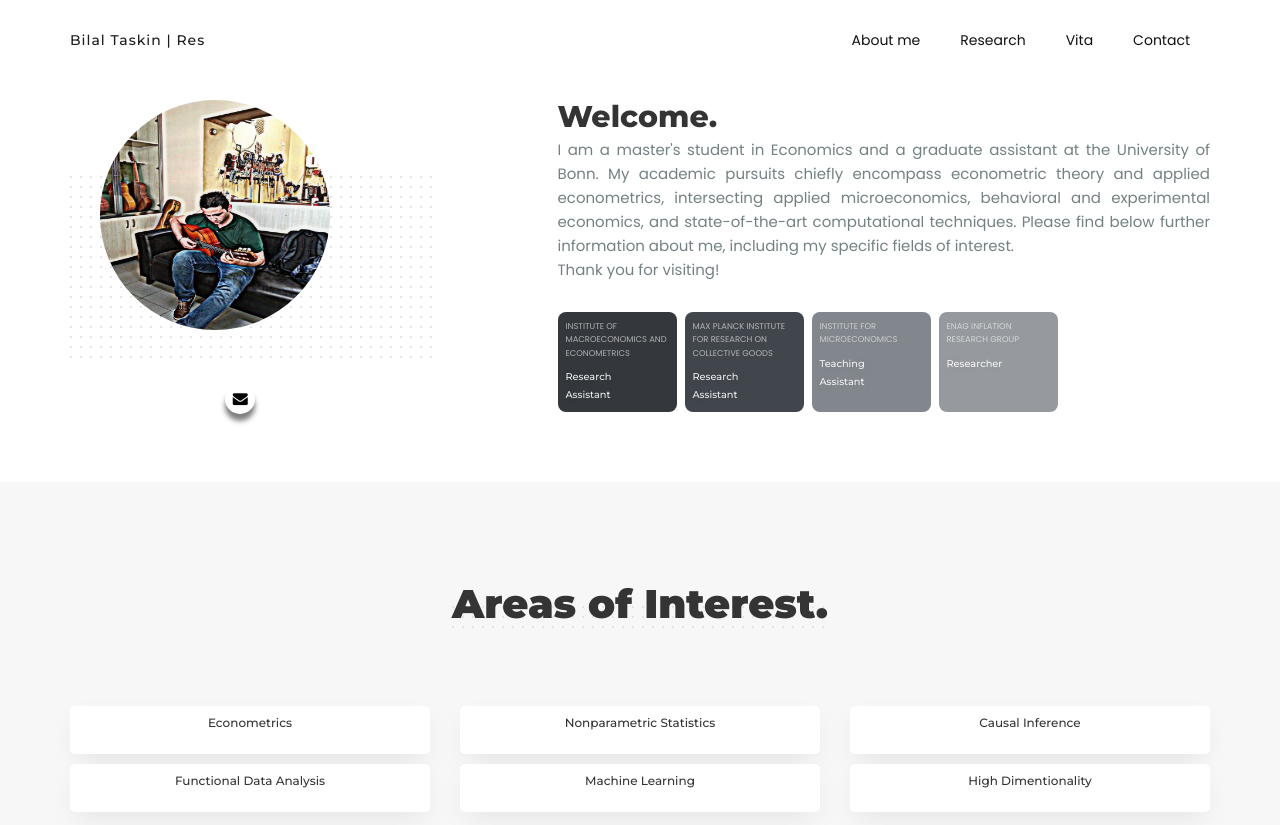
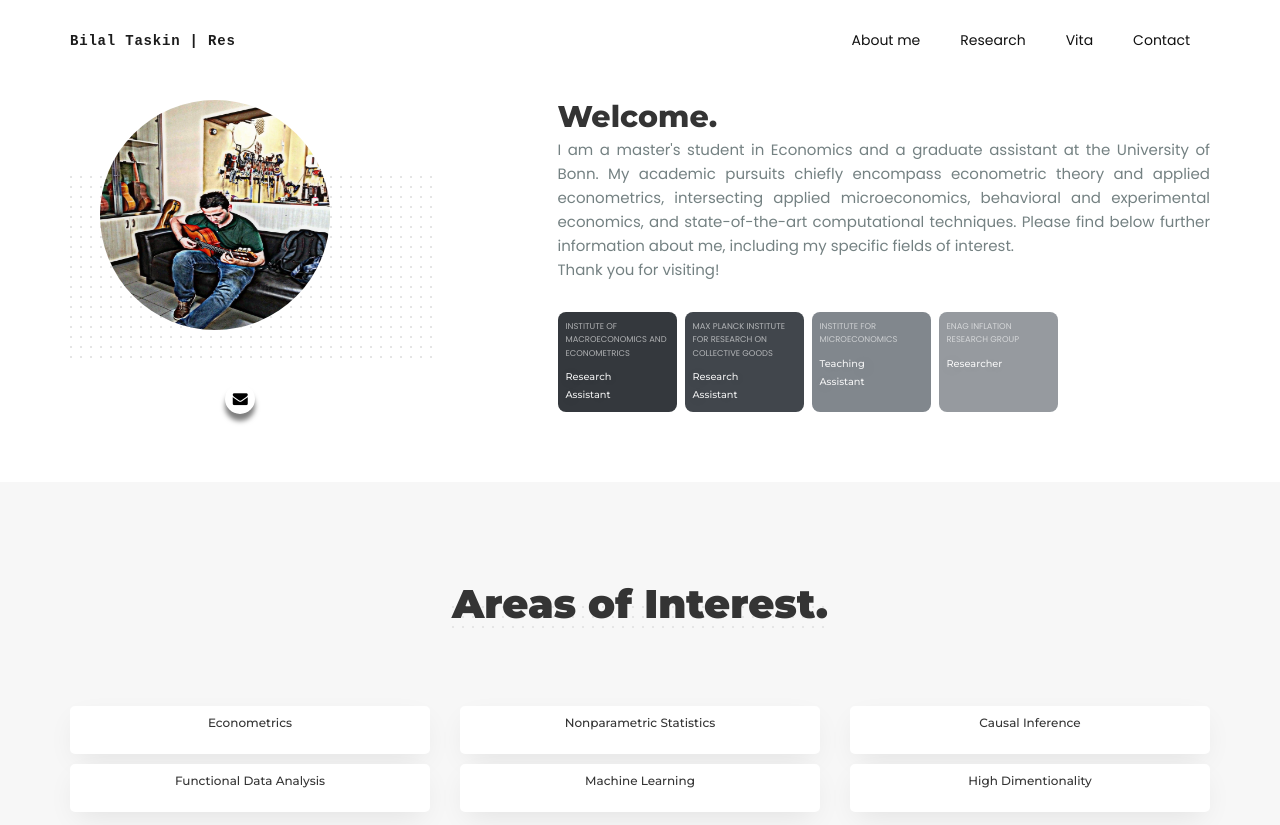
Before and after one commit to bilaltaskin/blltskn, a plain HTML site: page index.html in a window 1280 px wide. Shown: the top 825 px of the page. Drawn offline with nearby package versions, Linux system fonts and the light colour scheme.

Commit message:
Update style.css

```diff
--- a/css/style.css
+++ b/css/style.css
@@ -258,12 +258,13 @@ p {
   /* Your existing .logo styles */
   color: #1c1c1c;
   float: left;
-  padding-top: 25px;
+  padding-top: 26px;
   padding-right: 30px;
   font-size: 14px;
-  font-weight: 500;
+  font-weight: 800;
   /*text-transform: lowercase; */
-  letter-spacing: 1px;
+  letter-spacing: 0.8px;
+  font-family: "Courier New", monospace;
 }
 .logo:hover, .logo:focus {
   color: #1c1c1c;
```
